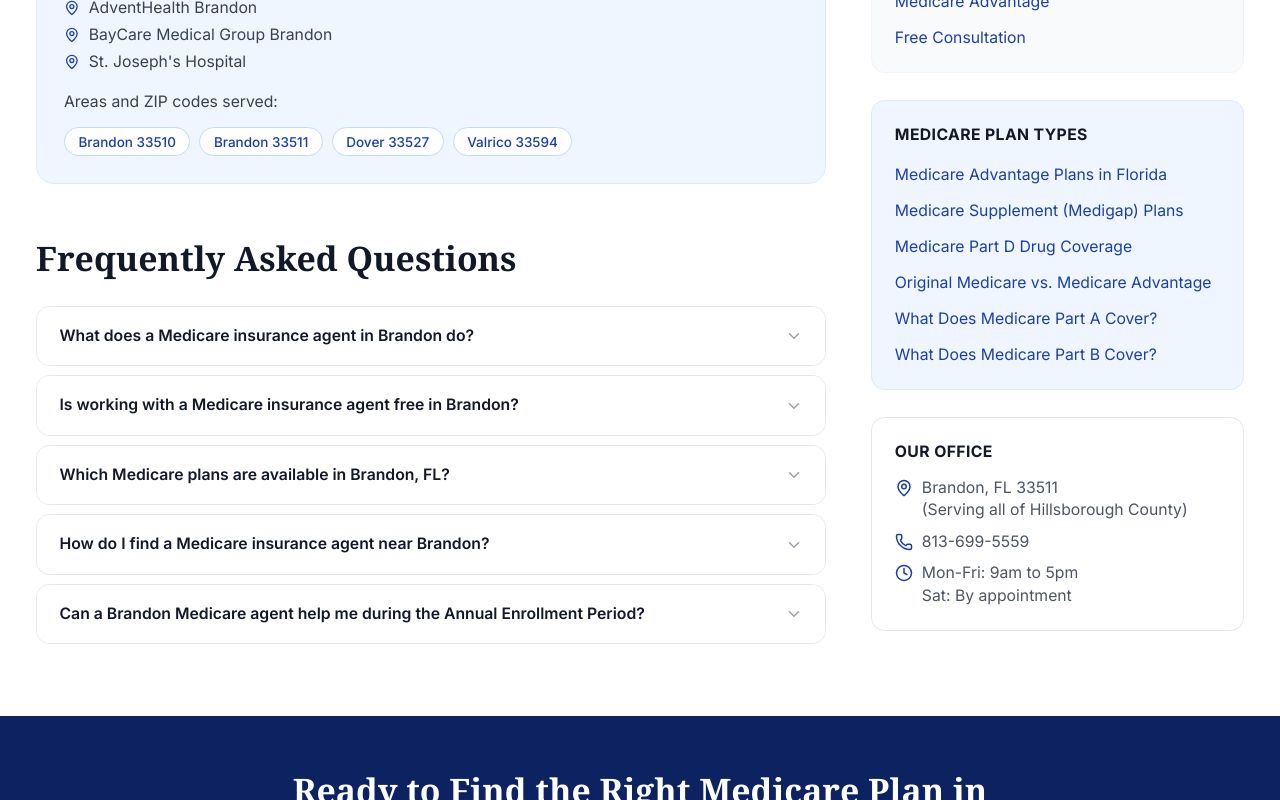
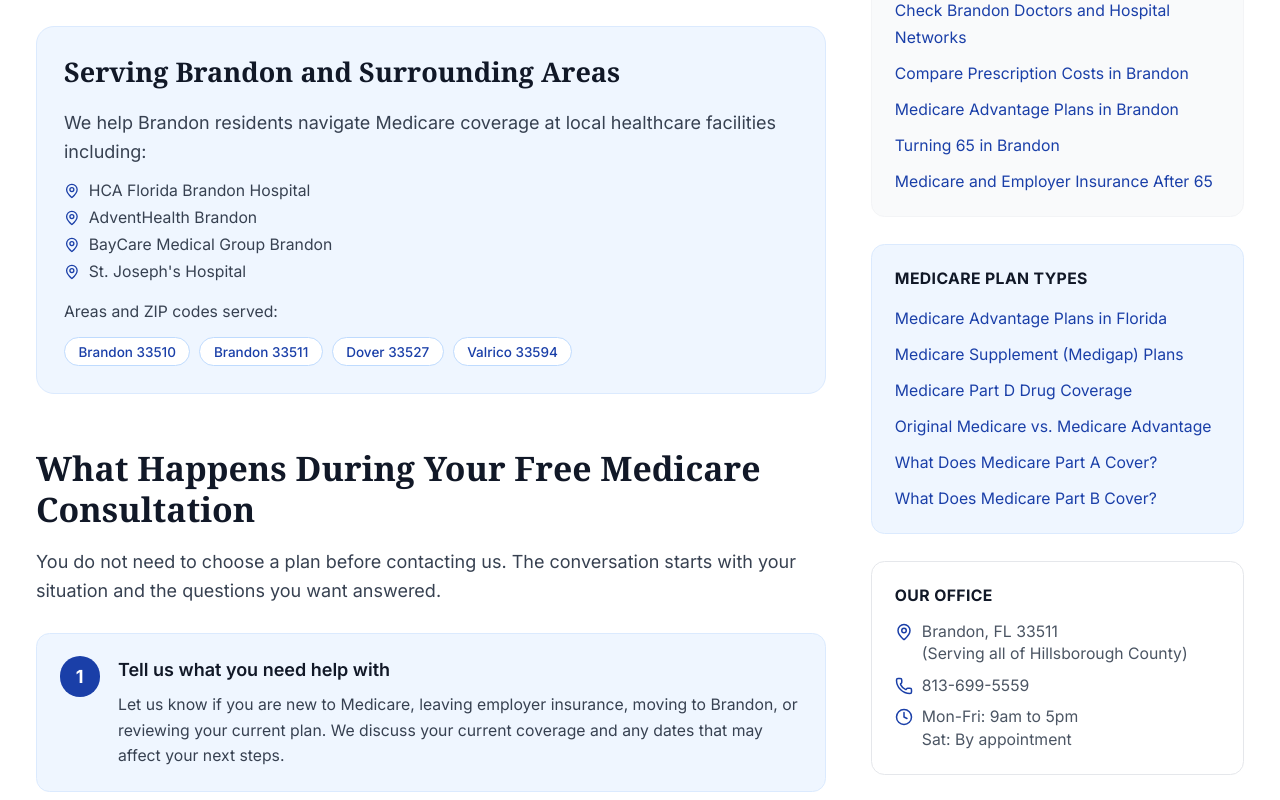
Before and after one commit to stylus1274/medicare-info-pro, a Next.js app: page /medicare-insurance-agent-brandon-fl in a window 1280 px wide. Shown: the part 1500-2300 px from the top of the page. Built offline with nearby package versions, Linux system fonts and the light colour scheme.

Commit message:
Refresh Brandon Medicare agent page with consultation steps and local resources

```diff
--- a/app/medicare-insurance-agent-brandon-fl/page.tsx
+++ b/app/medicare-insurance-agent-brandon-fl/page.tsx
@@ -5,7 +5,7 @@ const webpageSchema = {
   "@context": "https://schema.org",
   "@type": "WebPage",
   "name": "Medicare Insurance Agent Brandon FL | Medicare Information Project",
-  "url": "https://medicareinfopro.com/medicare-insurance-agent-brandon-fl",
+  "url": "https://medicareinfopro.com/medicare-insurance-agent-brandon-fl/",
   "isPartOf": {
     "@id": "https://medicareinfopro.com/#website"
   },
@@ -65,65 +65,47 @@ const localBusinessSchema = {
   }
 } as const;
 
+const faqs = [
+  {
+    q: "What does a Medicare insurance agent in Brandon do?",
+    a: "A licensed Medicare insurance agent helps you understand coverage choices, compare plans the agency represents, review doctors and prescriptions, and complete an enrollment application when you are eligible. At Medicare Information Project, you can meet with an agent in Brandon or arrange a phone or video consultation.",
+  },
+  {
+    q: "Is working with a Medicare insurance agent free in Brandon?",
+    a: "Medicare Information Project does not charge you a consultation or enrollment fee. Insurance carriers compensate us when you enroll in a plan we represent. Your plan premium is the same whether you enroll through us or directly with that carrier. We can explain which carriers and plans we represent before you compare options.",
+  },
+  {
+    q: "What should I bring to a Medicare consultation?",
+    a: "Have your current coverage information, Medicare card if you have one, a list of doctors and hospitals, and your prescriptions with dosages ready. Include your preferred pharmacy and any questions about retirement, employer insurance, or an upcoming coverage change. Bring these materials to your appointment rather than submitting Medicare numbers through a general contact form.",
+  },
+  {
+    q: "Can you help check my Brandon doctors and prescriptions?",
+    a: "Yes. We help review provider networks, prescription drug formularies, and pharmacy options for the plans we represent. Have the exact plan name, your doctors' names and locations, and medication details available. Provider participation and drug coverage can change, so confirm details for the plan and coverage year you are considering.",
+  },
+  {
+    q: "Where is your Brandon office, and can I meet remotely?",
+    a: "Our office is at 915 Oakfield Dr, Suite A, Brandon, FL 33511. Call 813-699-5559 to arrange a consultation. Phone and video appointments are also available for residents of Brandon and surrounding Hillsborough County communities.",
+  },
+  {
+    q: "Can you help if I am turning 65 or leaving employer coverage?",
+    a: "Yes. We can discuss your current coverage, expected coverage end date, and Medicare enrollment questions. Your next steps depend on your circumstances. Bring employer coverage details and important dates so an agent can help you understand what to check before making a change.",
+  },
+];
+
 const faqSchema = {
   "@context": "https://schema.org",
   "@type": "FAQPage",
-  "mainEntity": [
-    {
-      "@type": "Question",
-      "name": "Do you have a Medicare insurance agent near Brandon, FL?",
-      "acceptedAnswer": {
-        "@type": "Answer",
-        "text": "Yes. Medicare Information Pro is located at 915 Oakfield Dr, Brandon, FL 33511. Our licensed agents serve Brandon, Valrico, Riverview, and Seffner at no cost to you. Call 813-699-5559 to speak with an agent today."
-      }
-    },
-    {
-      "@type": "Question",
-      "name": "How much does it cost to use a Medicare agent in Brandon?",
-      "acceptedAnswer": {
-        "@type": "Answer",
-        "text": "Our service is completely free. Medicare agents are compensated by the insurance carriers, not by you. You pay the same premium whether you enroll through an agent or directly with the carrier — and an independent agent can compare 17+ carriers to find you the best option."
-      }
-    },
-    {
-      "@type": "Question",
-      "name": "What Medicare plans are available in Brandon, FL?",
-      "acceptedAnswer": {
-        "@type": "Answer",
-        "text": "Brandon residents in ZIP codes 33510 and 33511 have access to Medicare Advantage plans, Medicare Supplement (Medigap) plans including Plan G and Plan N, and Part D prescription drug plans. Our agents compare all available options in your specific ZIP code."
-      }
-    },
-    {
-      "@type": "Question",
-      "name": "Can a Medicare agent help me during the Annual Enrollment Period?",
-      "acceptedAnswer": {
-        "@type": "Answer",
-        "text": "Yes. The Annual Enrollment Period runs October 15 to December 7 each year. During this window you can switch Medicare Advantage plans, switch from Medicare Advantage to Original Medicare, or change your Part D plan. Our Brandon agents are available to review your options at no cost."
-      }
-    },
-    {
-      "@type": "Question",
-      "name": "What is the difference between an independent Medicare agent and a captive agent?",
-      "acceptedAnswer": {
-        "@type": "Answer",
-        "text": "An independent agent like MIP represents multiple carriers and can compare plans across 17+ companies to find the best fit for your needs. A captive agent works for a single carrier and can only offer that company's plans. Independent agents typically have access to more options and can provide more objective comparisons."
-      }
-    },
-    {
-      "@type": "Question",
-      "name": "Where is Medicare Information Pro located in Brandon?",
-      "acceptedAnswer": {
-        "@type": "Answer",
-        "text": "Medicare Information Pro is located at 915 Oakfield Dr, Brandon, FL 33511. We serve Brandon, Valrico, Riverview, Seffner, and surrounding Hillsborough County communities. Call 813-699-5559 or visit our website to schedule a free consultation."
-      }
-    }
-  ]
-} as const;
+  mainEntity: faqs.map(({ q, a }) => ({
+    "@type": "Question",
+    name: q,
+    acceptedAnswer: { "@type": "Answer", text: a },
+  })),
+};
 export const dynamic = "force-dynamic";
 
 export const metadata: Metadata = {
-  title: 'Local Medicare Agent in Brandon, FL — Free, No-Pressure Help',
-  description: 'MIP\'s office is at 915 Oakfield Dr, Brandon. Independent agents compare 17+ carriers — Medicare Advantage, Medigap, and Part D — at no cost to you. Call 813-699-5559.',
+  title: 'Medicare Insurance Agent in Brandon, FL | Free Consultation',
+  description: 'Meet a licensed Medicare insurance agent in Brandon, FL. Get help comparing plans, doctors, prescriptions, and enrollment at no cost to you.',
 
   alternates: { canonical: "https://medicareinfopro.com/medicare-insurance-agent-brandon-fl/" },};
 
@@ -150,7 +132,54 @@ export default function Page() {
         slug: "brandon",
         pageType: "insurance-agent",
         headline: "Medicare Insurance Agent in Brandon, FL",
-        subheadline: "Our licensed Medicare insurance agents in Brandon help you compare every available plan in your ZIP code. We represent 17+ carriers and our service is always free.",
+        subheadline: "Meet with a licensed Medicare insurance agent at our Brandon office or by phone or video. Get help comparing the plans we represent, checking your doctors and prescriptions, and understanding your enrollment options at no cost to you.",
+        ctaLabel: "Request a Free Consultation",
+        benefits: [
+          "A Brandon office at 915 Oakfield Dr, Suite A",
+          "Licensed, independent agents who explain the plans we represent",
+          "Help reviewing your doctors, prescriptions, and preferred pharmacy",
+          "Clear comparisons of premiums and other plan costs",
+          "No consultation or enrollment fee charged by our agency",
+          "Phone, video, and in-person appointments",
+        ],
+        servicesIntro: "Medicare Information Project helps Brandon residents compare Medicare options based on their coverage needs. Start with your doctors, medications, budget, and current insurance. We explain the plans we represent and help you understand the differences before you decide.",
+        bodyText: 'Preparing for a conversation? Use our <a href="/check-medicare-doctor-hospital-networks-brandon-fl/" class="text-[#1a3fa8] underline underline-offset-2">Brandon doctor and hospital network checklist</a> and <a href="/compare-medicare-prescription-costs-brandon/" class="text-[#1a3fa8] underline underline-offset-2">guide to comparing Medicare prescription costs in Brandon</a>. If you are retiring, review our <a href="/medicare-and-employer-insurance-after-65-brandon-fl/" class="text-[#1a3fa8] underline underline-offset-2">Brandon Medicare and employer insurance guide</a> before changing your coverage.',
+        consultationSection: {
+          title: "What Happens During Your Free Medicare Consultation",
+          intro: "You do not need to choose a plan before contacting us. The conversation starts with your situation and the questions you want answered.",
+          steps: [
+            {
+              title: "Tell us what you need help with",
+              description: "Let us know if you are new to Medicare, leaving employer insurance, moving to Brandon, or reviewing your current plan. We discuss your current coverage and any dates that may affect your next steps.",
+            },
+            {
+              title: "Review plans around your care and budget",
+              description: "We help compare the plans we represent using your doctors, prescriptions, preferred pharmacy, and expected costs. Ask about premiums, out-of-pocket expenses, and provider networks rather than choosing on the premium alone.",
+            },
+            {
+              title: "Understand your options and next steps",
+              description: "An agent explains the comparison and answers your questions. If you choose a plan we represent and are eligible to enroll, we can help with the application. You can also take time to consider your options without an obligation to enroll.",
+            },
+          ],
+        },
+        guidanceSection: {
+          title: "What to Have Ready for Your Appointment",
+          intro: "Bring these details to your in-person appointment or have them available for a phone or video call. Do not enter Medicare numbers or medical details into a general callback form.",
+          items: [
+            "Your Medicare card, if you have one, and information about your current insurance",
+            "Your doctors' names, office locations, and hospitals you want to check",
+            "Prescription names, dosages, refill frequency, and preferred pharmacy",
+            "Questions about plan costs, travel, or a change in your coverage",
+            "Any employer coverage end date or other enrollment dates you need to discuss",
+          ],
+        },
+        agent: {
+          name: "Greg Wohl",
+          title: "Licensed Medicare Agent",
+          location: "Brandon, FL",
+          photoUrl: "https://d2xsxph8kpxj0f.cloudfront.net/310419663028505829/WdenMMm9jE8SydxXzr6dkt/greg-wohl_13284fbb.png",
+          description: "Talk with Greg Wohl about your Medicare questions, the plans the agency represents, and what to review before enrolling. Consultations are available in Brandon, by phone, or by video.",
+        },
         metaTitle: "Medicare Insurance Agent Brandon FL | Medicare Information Project",
         metaDescription: "Licensed Medicare insurance agents in Brandon, FL. Compare Medicare Advantage, Medigap, and Part D plans from 17+ carriers at no cost.",
         nearbyLandmarks: [
@@ -160,19 +189,13 @@ export default function Page() {
           "St. Joseph's Hospital",
         ],
         neighborhoods: ["Brandon 33510", "Brandon 33511", "Dover 33527", "Valrico 33594"],
-        faqs: [
-          { q: "What does a Medicare insurance agent in Brandon do?", a: "A licensed Medicare insurance agent in Brandon helps you compare Medicare Advantage, Medigap, and Part D plans from multiple carriers. We verify your doctors are in-network, review drug formularies, and explain your options so you can make an informed decision." },
-          { q: "Is working with a Medicare insurance agent free in Brandon?", a: "Yes. Our service is completely free. Insurance carriers pay us a commission, not you. Your premium is the same whether you work with us or enroll directly." },
-          { q: "Which Medicare plans are available in Brandon, FL?", a: "Brandon residents across ZIP codes 33510 and 33511 have access to Medicare Advantage HMO and PPO plans, Medigap plans A through N, and Part D prescription drug plans from multiple carriers." },
-          { q: "How do I find a Medicare insurance agent near Brandon?", a: "Our office is located in Brandon, FL. You can reach us at 813-699-5559 or schedule a free consultation online. We also offer phone and video appointments." },
-          { q: "Can a Brandon Medicare agent help me during the Annual Enrollment Period?", a: "Yes. The Annual Enrollment Period (October 15 to December 7) is our busiest time of year. We help Brandon residents review their current plan, compare alternatives, and switch if a better option is available." },
-        ],
+        faqs,
         relatedLinks: [
-          { label: "Medicare Agent Brandon", href: "/medicare-agent-brandon/" },
-          { label: "Medicare Consulting Brandon", href: "/medicare-consulting-services-brandon/" },
-          { label: "Medicare Enrollment Brandon", href: "/medicare-enrollment-assistance-in-brandon-fl/" },
-          { label: "Medicare Advantage", href: "/medicare-advantage/" },
-          { label: "Free Consultation", href: "/get-started/" },
+          { label: "Check Brandon Doctors and Hospital Networks", href: "/check-medicare-doctor-hospital-networks-brandon-fl/" },
+          { label: "Compare Prescription Costs in Brandon", href: "/compare-medicare-prescription-costs-brandon/" },
+          { label: "Medicare Advantage Plans in Brandon", href: "/medicare-advantage-plans-brandon-florida/" },
+          { label: "Turning 65 in Brandon", href: "/turning-65-brandon-fl/" },
+          { label: "Medicare and Employer Insurance After 65", href: "/medicare-and-employer-insurance-after-65-brandon-fl/" },
         ],
       }}
     />
--- a/components/LocalAgentPage.tsx
+++ b/components/LocalAgentPage.tsx
@@ -14,6 +14,7 @@ export interface LocalPageConfig {
   slug: string;               // e.g. "brandon"
   headline: string;           // H1 text
   subheadline: string;        // Hero paragraph
+  ctaLabel?: string;
   benefits?: string[];
   servicesIntro?: string;
   officeNotes?: string[];
@@ -29,6 +30,11 @@ export interface LocalPageConfig {
     title: string;
     intro: string;
     items: string[];
+  };
+  consultationSection?: {
+    title: string;
+    intro: string;
+    steps: { title: string; description: string }[];
   };
   localSupportSection?: {
     nextSteps: {
@@ -90,7 +96,7 @@ export default function LocalAgentPage({ config }: { config: LocalPageConfig })
   const [openFaq, setOpenFaq] = useState<number | null>(null);
   const pathname = usePathname();
   const typeLabel = PAGE_TYPE_LABELS[config.pageType];
-  const ctaLabel = PAGE_TYPE_CTA[config.pageType];
+  const ctaLabel = config.ctaLabel ?? PAGE_TYPE_CTA[config.pageType];
   const localCallbackHref = `/local-consultation?${new URLSearchParams({
     city: config.city,
     service: typeLabel,
@@ -230,6 +236,33 @@ export default function LocalAgentPage({ config }: { config: LocalPageConfig })
                     </div>
                   </>
                 )}
+              </section>
+            )}
+
+            {config.consultationSection && (
+              <section>
+                <h2 className="font-serif text-2xl md:text-3xl font-bold text-gray-900 mb-4">
+                  {config.consultationSection.title}
+                </h2>
+                <p className="text-gray-700 leading-relaxed mb-6">
+                  {config.consultationSection.intro}
+                </p>
+                <ol className="space-y-4">
+                  {config.consultationSection.steps.map((step, index) => (
+                    <li key={step.title} className="flex items-start gap-4 rounded-xl border border-blue-100 bg-blue-50 p-5">
+                      <span aria-hidden="true" className="flex h-9 w-9 shrink-0 items-center justify-center rounded-full bg-[#1a3fa8] font-bold text-white">
+                        {index + 1}
+                      </span>
+                      <div>
+                        <h3 className="font-semibold text-gray-900 mb-2">{step.title}</h3>
+                        <p className="text-sm leading-relaxed text-gray-700">{step.description}</p>
+                      </div>
+                    </li>
+                  ))}
+                </ol>
+                <Link href={localCallbackHref} className="inline-flex items-center justify-center rounded-lg bg-[#f5a800] px-6 py-3 mt-6 font-bold text-white hover:bg-amber-400 transition-colors">
+                  {ctaLabel}
+                </Link>
               </section>
             )}
 
```
